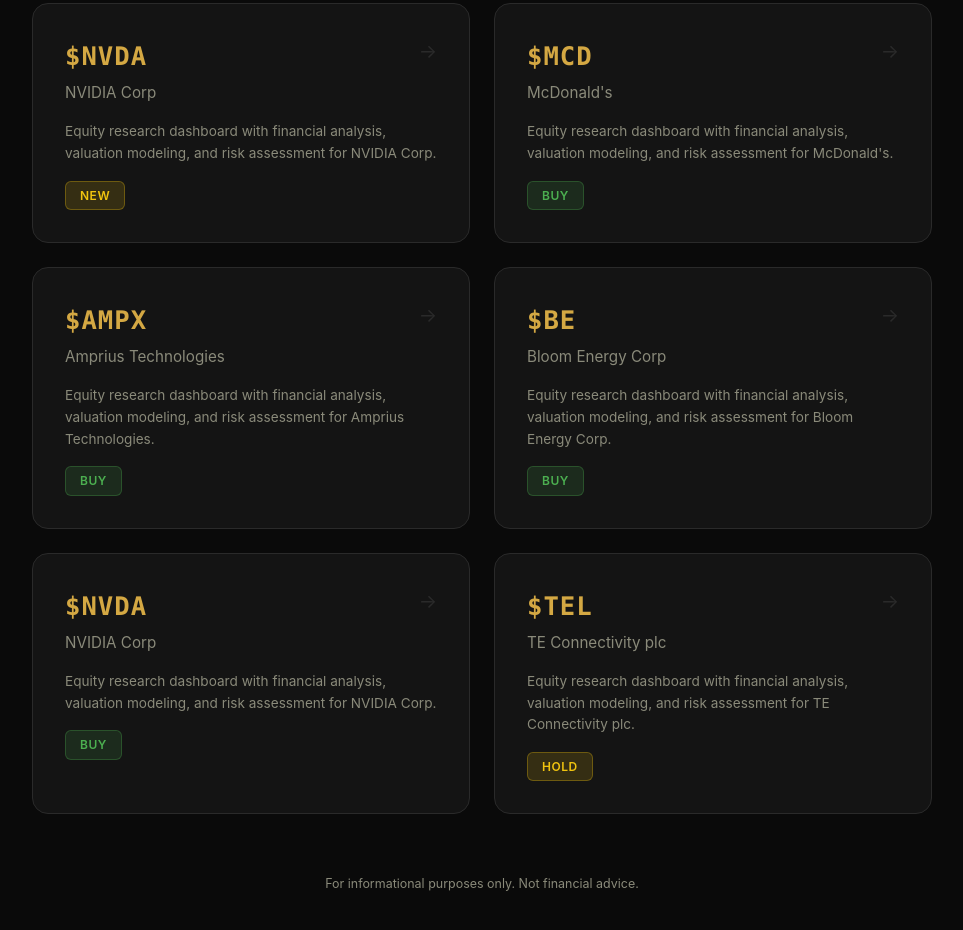
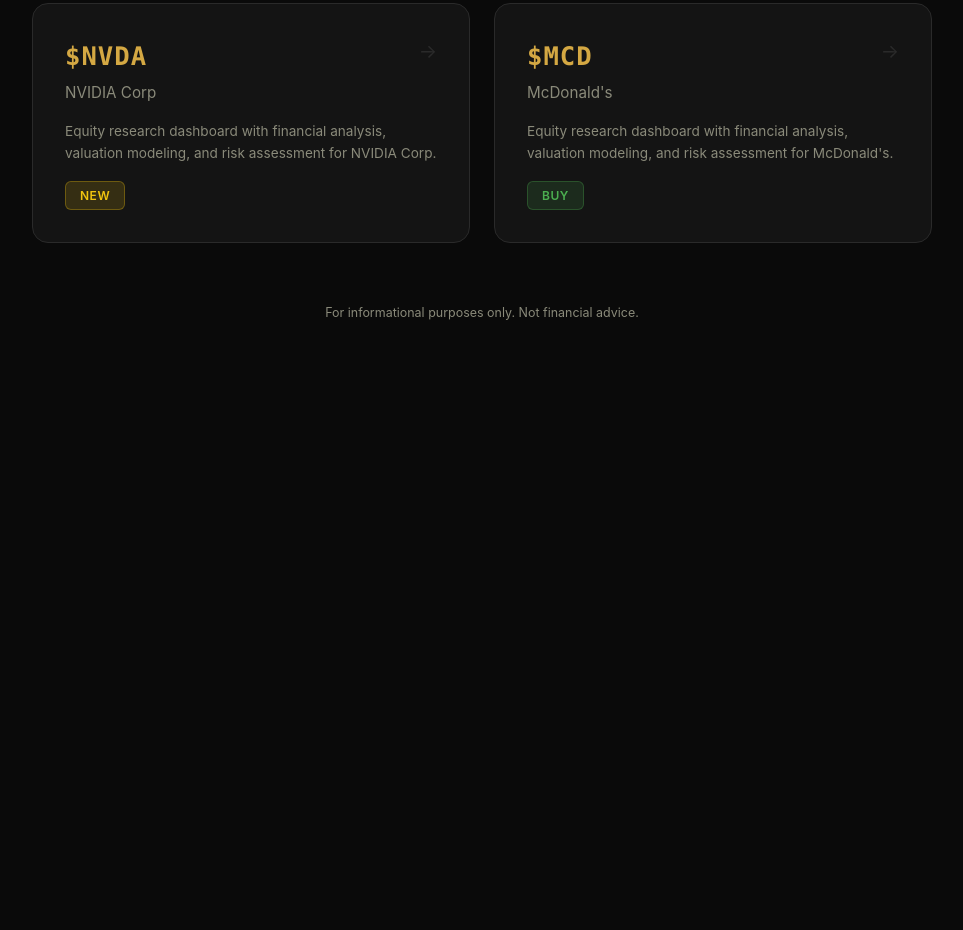
Before and after one commit to codeisawesome/equity-research, a plain HTML site: page index.html in a window 1280 px wide. Shown: the part 765-1695 px from the top of the page, without its empty margins (158-1121 px from the left). After the commit the page ends 1148 px from the top, so only its background shows below. Drawn offline with Linux system fonts and the light colour scheme.

Commit message:
Update dashboards

```diff
--- a/index.html
+++ b/index.html
@@ -133,38 +133,6 @@
     <span class="card-badge speculative-buy">Buy</span>
   </a>
 
-  <a href="AMPX_Equity_Research_Dashboard.html" class="report-card">
-    <span class="card-arrow">&rarr;</span>
-    <div class="card-ticker mono">$AMPX</div>
-    <div class="card-company">Amprius Technologies</div>
-    <div class="card-desc">Equity research dashboard with financial analysis, valuation modeling, and risk assessment for Amprius Technologies.</div>
-    <span class="card-badge speculative-buy">BUY</span>
-  </a>
-
-  <a href="BE_Dashboard.html" class="report-card">
-    <span class="card-arrow">&rarr;</span>
-    <div class="card-ticker mono">$BE</div>
-    <div class="card-company">Bloom Energy Corp</div>
-    <div class="card-desc">Equity research dashboard with financial analysis, valuation modeling, and risk assessment for Bloom Energy Corp.</div>
-    <span class="card-badge speculative-buy">BUY</span>
-  </a>
-
-  <a href="NVDA_Equity_Research_Dashboard.html" class="report-card">
-    <span class="card-arrow">&rarr;</span>
-    <div class="card-ticker mono">$NVDA</div>
-    <div class="card-company">NVIDIA Corp</div>
-    <div class="card-desc">Equity research dashboard with financial analysis, valuation modeling, and risk assessment for NVIDIA Corp.</div>
-    <span class="card-badge speculative-buy">BUY</span>
-  </a>
-
-  <a href="TEL_Equity_Research_Dashboard.html" class="report-card">
-    <span class="card-arrow">&rarr;</span>
-    <div class="card-ticker mono">$TEL</div>
-    <div class="card-company">TE Connectivity plc</div>
-    <div class="card-desc">Equity research dashboard with financial analysis, valuation modeling, and risk assessment for TE Connectivity plc.</div>
-    <span class="card-badge hold">HOLD</span>
-  </a>
-
 </div>
 
 <footer class="site-footer">
```
Also changed, not shown: ampx.html (renamed from AMPX_Equity_Research_Dashboard.html), be.html (renamed from BE_Dashboard.html), mcd.html (renamed from MCD_Dashboard.html), nvda.html (renamed from NVDA_Equity_Research_Dashboard.html), tel.html (renamed from TEL_Equity_Research_Dashboard.html), 1 other file.
